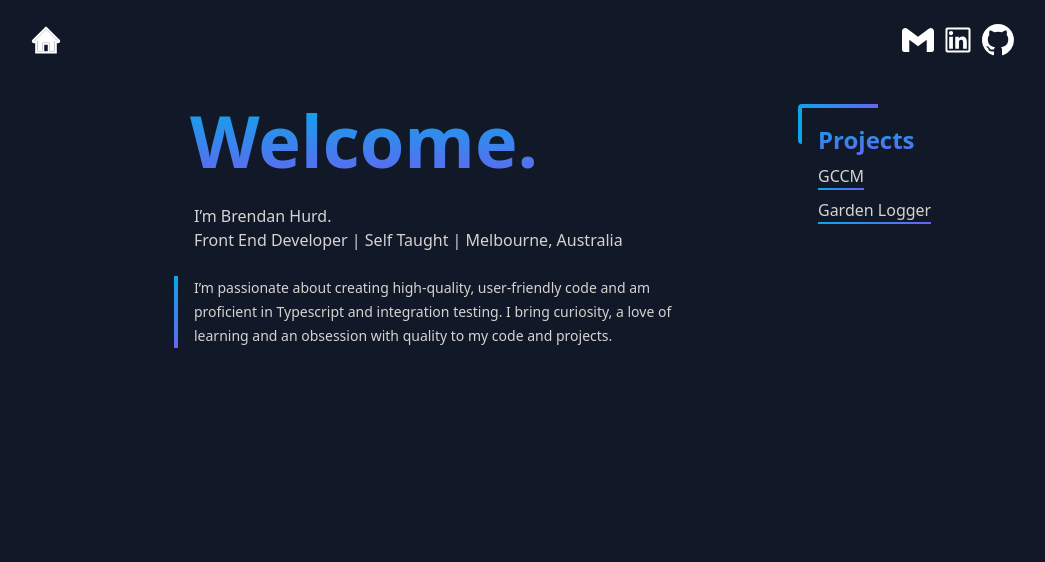
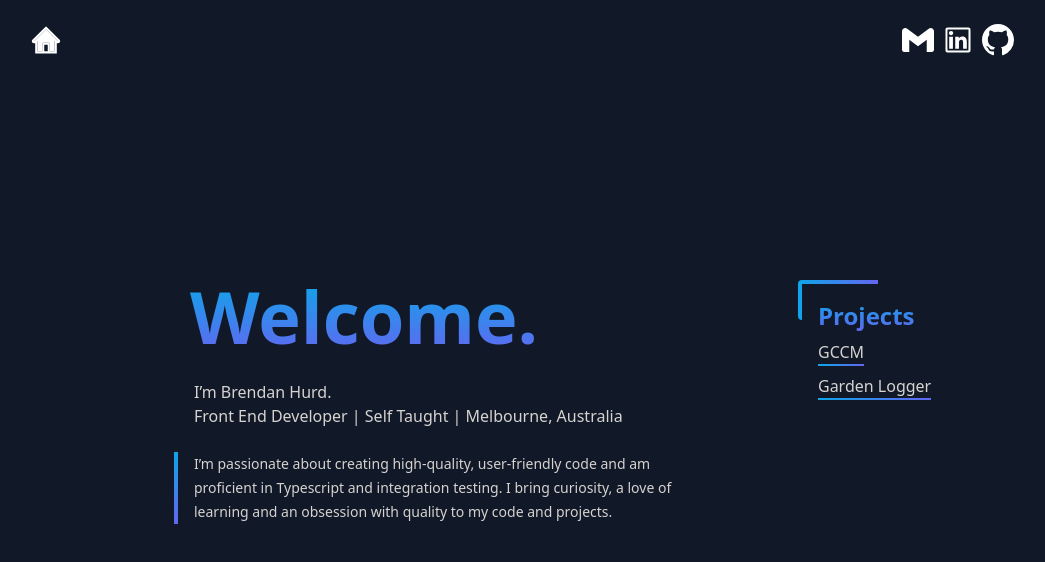
Before and after one commit to Uken81/portfolio, a React (Vite) app: page / in a window 1280 px wide. Shown: the top 562 px of the page, without its empty margins (114-1159 px from the left). Built offline with nearby package versions, Linux system fonts and the light colour scheme.

Commit message:
Create conditional for adding a margin to the main message if it is the welcome message.

```diff
--- a/src/App.tsx
+++ b/src/App.tsx
@@ -8,12 +8,13 @@ import './style.css';
 
 function App() {
   const [selectedProject, setSelectedProject] = useState<ProjectName>('welcome');
+  const welcomeMargin = selectedProject === 'welcome' ? 'lg:mt-56' : null;
 
   return (
     <div className="min-h-screen bg-gray-900 p-6  text-stone-300 sm:px-12 md:px-24 lg:px-36">
       <Header setSelectedProject={setSelectedProject} />
       <Demo selectedProject={selectedProject} />
-      <div className="lg:flex xl:px-36 2xl:px-64">
+      <div className={`${welcomeMargin} lg:flex lg:px-10 xl:px-36 2xl:px-64`}>
         <MainMessage selectedProject={selectedProject} />
         <Projects setSelectedProject={setSelectedProject} />
       </div>
```
